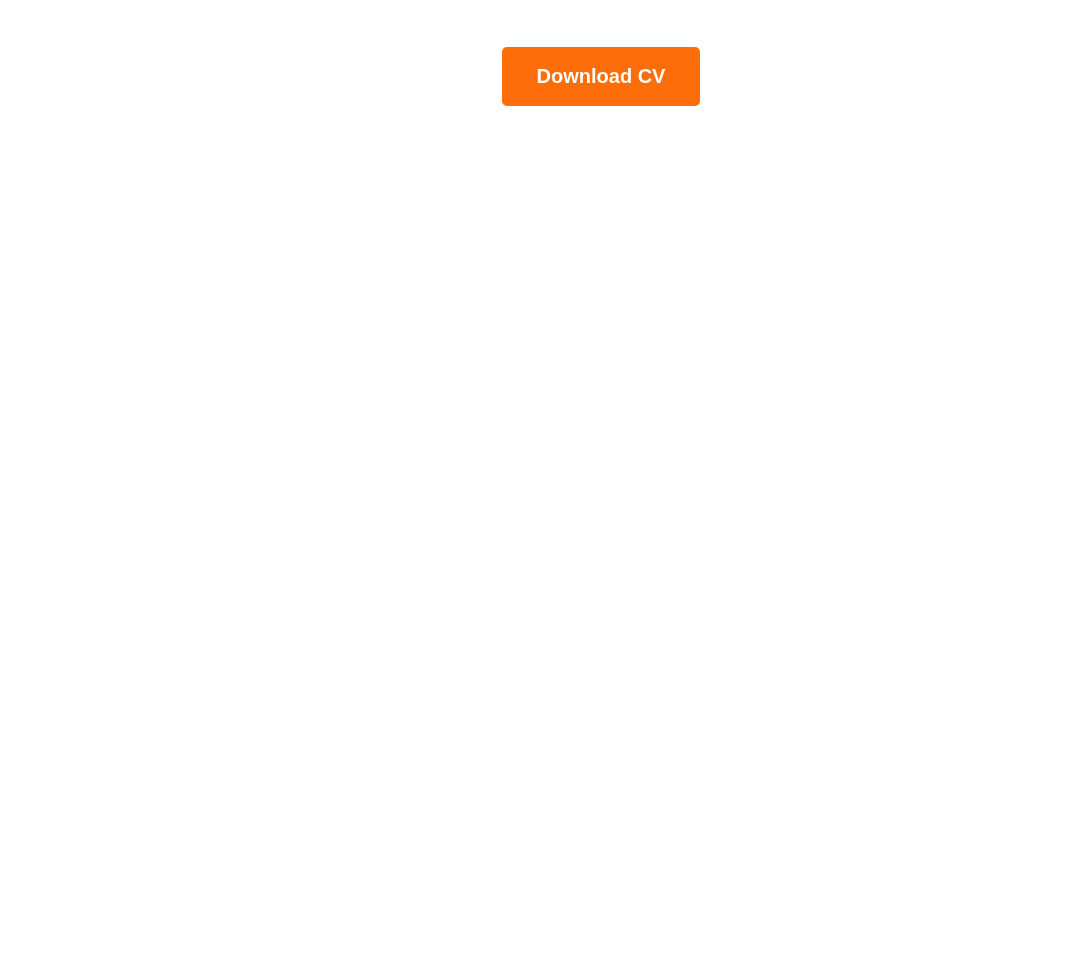
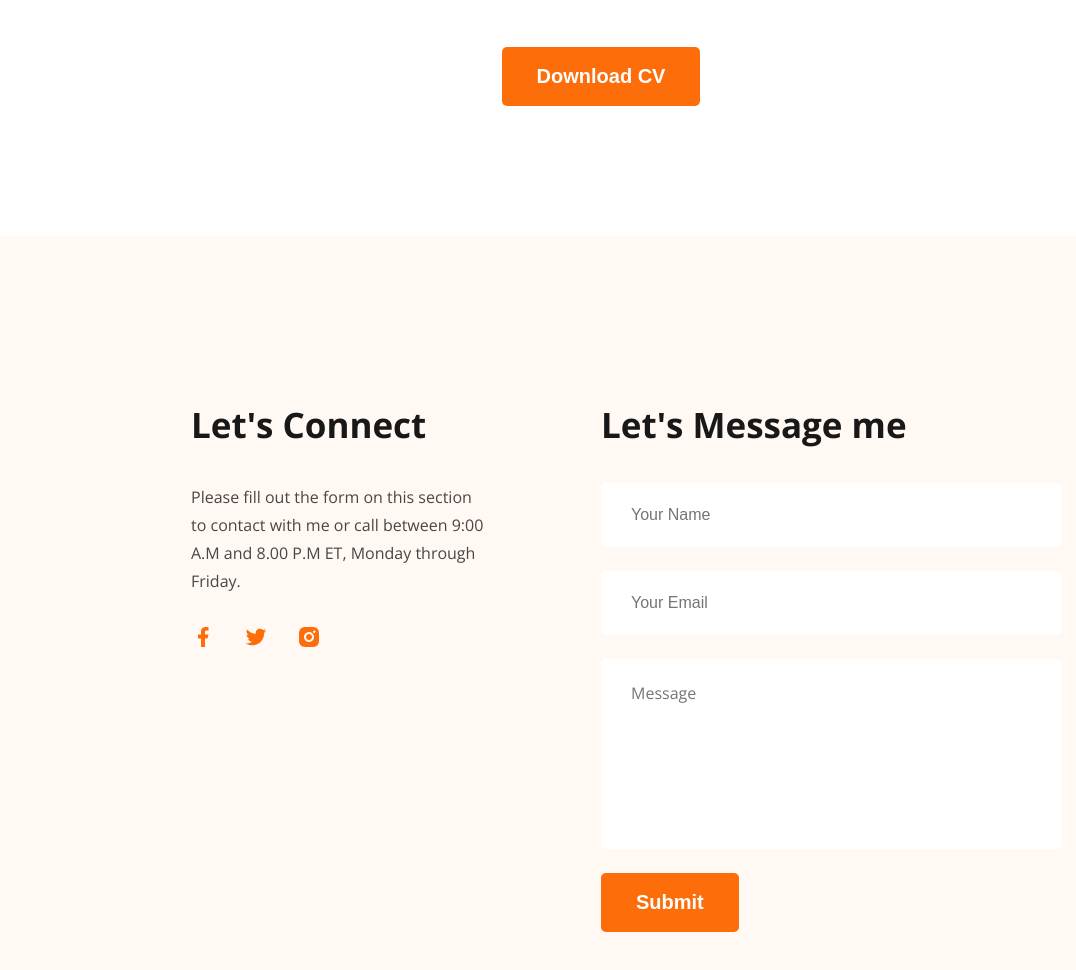
Before and after one commit to Shoikot-007/my-first-portfolio-website, a plain HTML site: page index.html in a window 1280 px wide. Shown: the part 3193-4163 px from the top of the page, without its empty margins (39-1115 px from the left). Before the commit the page ends 3429 px from the top, so only its background shows below. Drawn offline with nearby package versions, Linux system fonts and the light colour scheme.

Commit message:
added footer secton

```diff
--- a/index.html
+++ b/index.html
@@ -165,6 +165,25 @@
       </section>
   </main>
 
-  <footer></footer>
+  <footer class="secondary-background">
+    <div class="footer-column">
+      <h3 class="section-title">Let&#39;s Connect</h3>
+      <p class="footer-column-description">Please fill out the form on this section to contact with me or call between 9:00 A.M and 8.00 P.M ET, Monday through Friday.</p>
+      <div>
+        <a href=""><img src="images/icons/facebook.png" alt=""></a>
+        <a href=""><img src="images/icons/twitter.png" alt=""></a>
+        <a href=""><img src="images/icons/insta.png" alt=""></a>
+      </div>
+    </div>
+    <div class="footer-column">
+      <h3 class="section-title ">Let&#39;s Message me</h3>
+      <form action="">
+        <input type="text" name="" id="" placeholder="Your Name">
+        <input type="email" name="" id="" placeholder="Your Email">
+        <textarea name="" id="" cols="30" rows="8" placeholder="Message"></textarea>
+        <input class="btn-primary" type="submit" value="Submit">
+      </form>
+    </div>
+  </footer>
 </body>
 </html>
--- a/styles/portfolio.css
+++ b/styles/portfolio.css
@@ -259,3 +259,48 @@ main section {
   text-align: center;
   margin-top: 20px;
 }
+
+/* footer styles */
+
+footer {
+  display: flex;
+  padding: 130px 230px;
+  gap: 117px;
+}
+
+.footer-column {
+  width: 50%;
+}
+
+footer input[type="text"], footer input[type="email"], footer textarea {
+  width: 401px;
+  border-radius: 5px;
+  background-color: white;
+  display: block;
+  padding: 23px 30px;
+  margin-bottom: 24px;
+  border: none;
+  color: rgb(117, 117, 117);
+  font-size: 16px;
+  font-weight: 400;
+  resize: none;
+}
+
+textarea::placeholder {
+  color: rgb(117, 117, 117);
+  font-family: Open Sans;
+  font-size: 16px;
+  font-weight: 400;
+}
+
+footer a {
+  margin-right: 25px;
+}
+
+.footer-column-description {
+  color: rgb(71, 71, 71);
+  font-size: 16px;
+  font-weight: 400;
+  line-height: 28px;
+  margin-bottom: 30px;
+}
```
